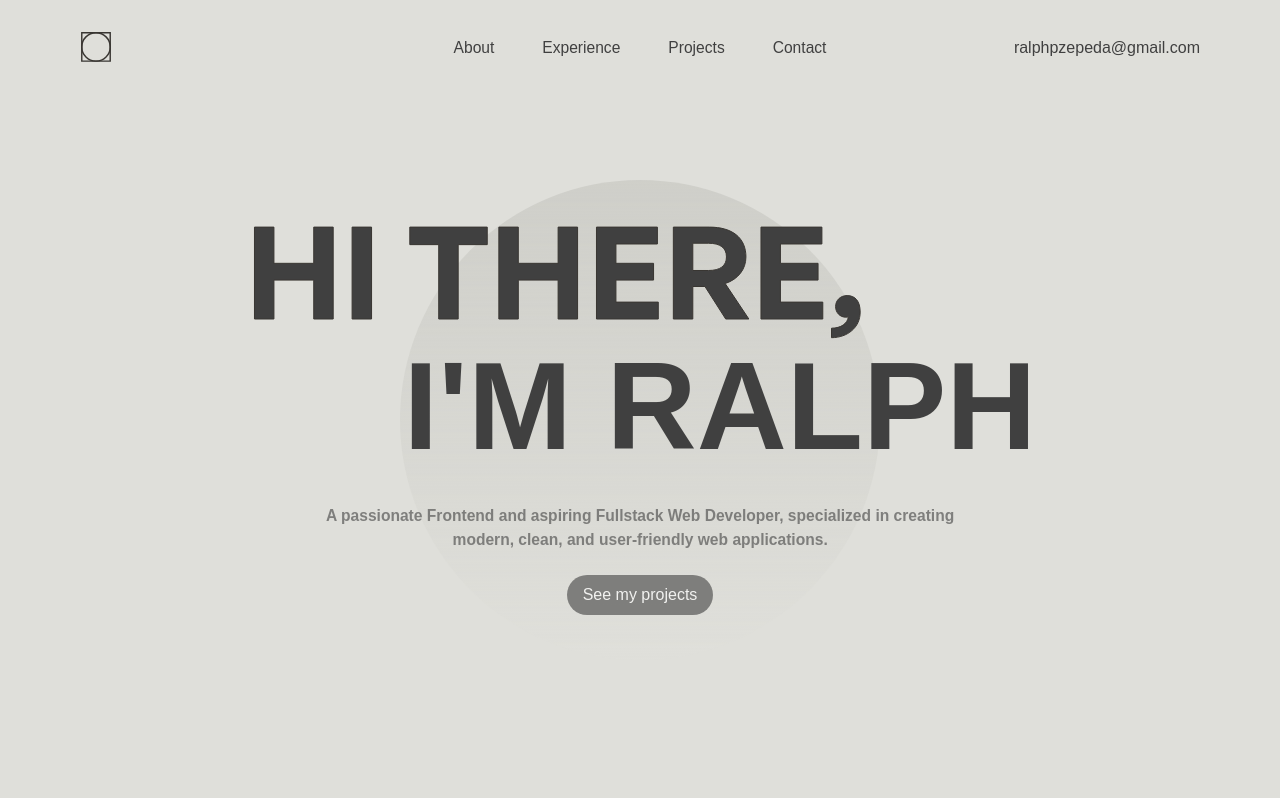
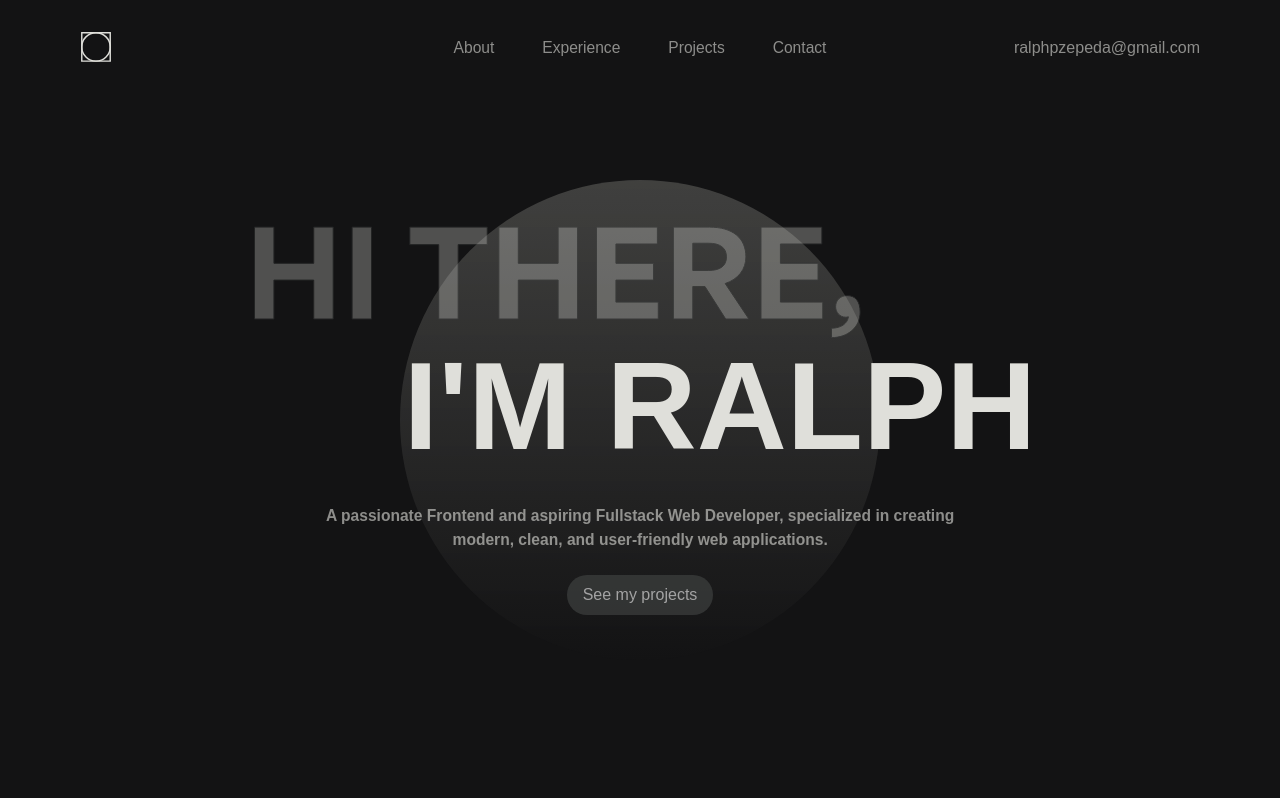
Before and after one commit to r-zepeda/portfolio, a website built with Vite: page index.html in a window 1280 px wide. Shown: the top 798 px of the page. Built offline with nearby package versions, Linux system fonts and the light colour scheme; files whose address does not match are found by name; a web font is replaced by a local one.

Commit message:
Ui changes

```diff
--- a/index.html
+++ b/index.html
@@ -23,10 +23,10 @@
           fill="none"
           xmlns="http://www.w3.org/2000/svg"
         >
-          <path d="M0 0H400V400H0V0Z" stroke="#393632" stroke-width="20" />
+          <path d="M0 0H400V400H0V0Z" stroke="#dfdfda" stroke-width="20" />
           <path
             d="M400 200C400 310.457 310.457 400 200 400C89.5431 400 0 310.457 0 200C0 89.5431 89.5431 0 200 0C310.457 0 400 89.5431 400 200Z"
-            stroke="#393632"
+            stroke="#dfdfda"
             stroke-width="20"
           />
         </svg>
@@ -85,42 +85,42 @@
         >
           <path
             d="M606.175 85.088C606.175 100.448 593.631 110.56 577.503 110.688V101.216C586.975 101.088 593.375 96.736 594.399 89.824C593.247 90.208 592.479 90.208 591.711 90.208C585.951 90.208 581.599 85.472 581.599 79.712C581.599 73.056 586.591 68.576 593.119 68.576C601.311 68.576 606.175 74.208 606.175 85.088Z"
-            stroke="#393632"
+            stroke="#444746"
             stroke-width="5"
           />
           <path
             d="M568.796 75.104V92H506.972V0.095993H567.9V16.992H526.428V36.32H564.06V53.088H526.428V75.104H568.796Z"
-            stroke="#393632"
+            stroke="#444746"
             stroke-width="5"
           />
           <path
             d="M438.803 92H419.347V0.095993H455.315C478.483 0.095993 491.923 10.848 491.923 29.92C491.923 42.336 484.243 52.192 471.187 56.544L494.867 92H471.699L450.963 59.488H438.803V92ZM438.803 16.224V43.488H454.419C466.195 43.488 472.467 38.88 472.467 29.92C472.467 20.832 466.195 16.224 454.419 16.224H438.803Z"
-            stroke="#393632"
+            stroke="#444746"
             stroke-width="5"
           />
           <path
             d="M404.296 75.104V92H342.472V0.095993H403.4V16.992H361.928V36.32H399.56V53.088H361.928V75.104H404.296Z"
-            stroke="#393632"
+            stroke="#444746"
             stroke-width="5"
           />
           <path
             d="M264.303 92H244.847V0.095993H264.303V36.32H304.111V0.095993H323.567V92H304.111V53.088H264.303V92Z"
-            stroke="#393632"
+            stroke="#444746"
             stroke-width="5"
           />
           <path
             d="M204.185 92H184.729V17.632H155.801V0.095993H233.241V17.632H204.185V92Z"
-            stroke="#393632"
+            stroke="#444746"
             stroke-width="5"
           />
           <path
             d="M117.553 92H98.097V0.095993H117.553V92Z"
-            stroke="#393632"
+            stroke="#444746"
             stroke-width="5"
           />
           <path
             d="M19.928 92H0.471985V0.095993H19.928V36.32H59.736V0.095993H79.192V92H59.736V53.088H19.928V92Z"
-            stroke="#393632"
+            stroke="#444746"
             stroke-width="5"
           />
         </svg>
--- a/src/styles/desktop-navbar.css
+++ b/src/styles/desktop-navbar.css
@@ -30,21 +30,27 @@ nav {
   font-size: var(--size-base);
 }
 
-.nav-links a:hover {
-  background-color: pink;
-}
-
 .nav-links a {
   width: auto;
   height: auto;
   padding-inline: 0.5rem;
   border-radius: 10px;
   transition: all 0.3s ease;
+  color: var(--dark-text);
+  opacity: 0.6;
+}
+
+.email_container {
+  color: var(--dark-text);
+  opacity: 0.6;
+}
+
+.email_container:hover {
+  opacity: 1;
 }
 
 .nav-links a:hover {
-  color: var(--clr-white);
-  background-color: var(--clr-black);
+  opacity: 1;
 }
 
 #desktop-nav {
@@ -72,6 +78,7 @@ nav {
   height: 2rem;
   width: 2rem;
   transition: all 0.3s ease;
+  color: pink;
 }
 
 .nav-logo:hover {
--- a/src/styles/hero.css
+++ b/src/styles/hero.css
@@ -181,7 +181,7 @@
   height: 30rem;
   width: 30rem;
   border-radius: 50%;
-  background: linear-gradient(rgba(170, 170, 163, 0.3), rgb(223, 223, 218));
+  background: linear-gradient(rgba(170, 170, 163, 0.3), var(--dark-bg2));
   content: "";
   position: fixed;
   scale: 0.5;
@@ -215,7 +215,8 @@
     fill: transparent;
   }
   to {
-    fill: var(--light-text);
+    fill: var(--dark-text);
+    opacity: 0.3;
   }
 }
 
@@ -241,7 +242,7 @@
 }
 
 .hero-button {
-  background-color: var(--light-text);
+  background-color: var(--dark-text-accent);
   color: #fff;
   border: none;
   padding-block: 0.5rem;
--- a/src/styles/style.css
+++ b/src/styles/style.css
@@ -11,7 +11,9 @@
   --light-text: rgb(64, 64, 64);
 
   --dark-bg: rgb(26, 26, 26);
+  --dark-bg2: rgb(19, 19, 20);
   --dark-text: rgb(223, 223, 218);
+  --dark-text-accent: rgb(68, 71, 70);
   --ide-border: rgba(64, 64, 64, 1);
 }
 
@@ -27,9 +29,9 @@ body {
   transition:
     color 0.3s ease,
     background-color 0.3s ease;
-  background-color: var(--light-bg);
+  background-color: var(--dark-bg2);
   overflow-x: hidden;
-  color: var(--light-text);
+  color: var(--dark-text);
 }
 
 body.dark-mode {
```
